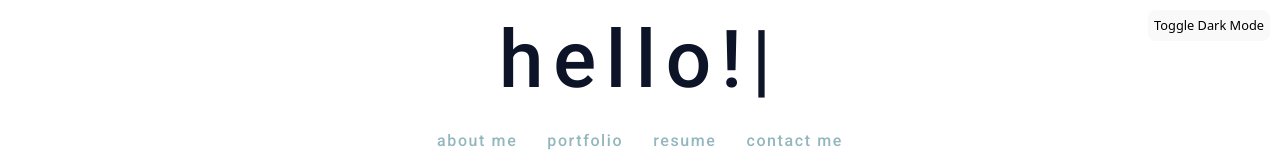
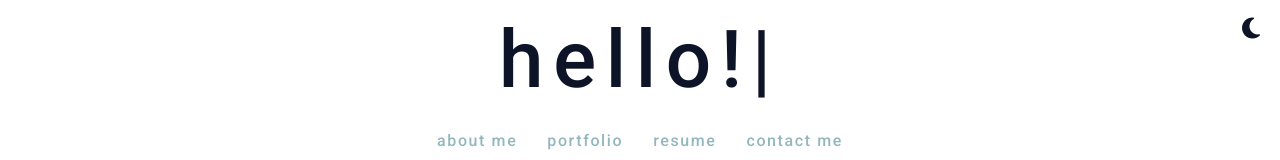
Before and after one commit to zelstart/react-portfolio, a React (Vite) app in the folder react-portfolio/: page / in a window 1280 px wide. Shown: the top 160 px of the page. Built offline with nearby package versions, Linux system fonts and the light colour scheme.

Commit message:
updated dark mode switch

```diff
--- a/react-portfolio/src/components/Header/Header.css
+++ b/react-portfolio/src/components/Header/Header.css
@@ -9,12 +9,14 @@
     top: 0;
   }
 
-  .header .dark-mode-toggle {
+  .header .lightswitch {
     position: absolute;
-    top: 10px;
-    right: 10px;
+    top: 5px;
+    right: 15px;
     padding: 5px;
-    font-size: 0.8em;
+    font-size: 1.5em;
+    cursor: pointer;
+    color: var(--dark)
   }
 
   .header h1 {
@@ -26,6 +28,7 @@
     /* text-shadow: -3px -1px 0px var(--acc1-light); */
     margin: 0;
     white-space: nowrap;
+    cursor: default
   }
 
 
@@ -50,6 +53,10 @@
     51%, 100% { opacity: 0; }
   }
 
+  body.dark-mode .header .lightswitch {
+    color: white;
+  }
+
   /* SMALLER SCREENS */
   @media (max-width: 768px) {
     .header h1 {
@@ -59,4 +66,5 @@
     .header {
       height: 10vh;
     }
+
   }
--- a/react-portfolio/src/components/Header/Header.jsx
+++ b/react-portfolio/src/components/Header/Header.jsx
@@ -1,4 +1,6 @@
 import React, { useEffect, useRef, useState } from 'react';
+import { FontAwesomeIcon } from '@fortawesome/react-fontawesome'
+import { faMoon, faSun } from '@fortawesome/free-solid-svg-icons';
 import './Header.css';
 import '../../style.css';
 
@@ -57,7 +59,9 @@ function Header() {
   return (
     <header className="header container-fluid d-flex flex-column justify-content-center align-items-center">
       <h1 ref={h1Ref}>hello!</h1>
-      <button className="dark-mode-toggle" onClick={toggleDarkMode}>Toggle Dark Mode</button>
+      <div className='lightswitch' onClick={toggleDarkMode}>
+    <FontAwesomeIcon icon={darkMode ? faSun : faMoon} />
+  </div>
     </header>
   );
 }
```
